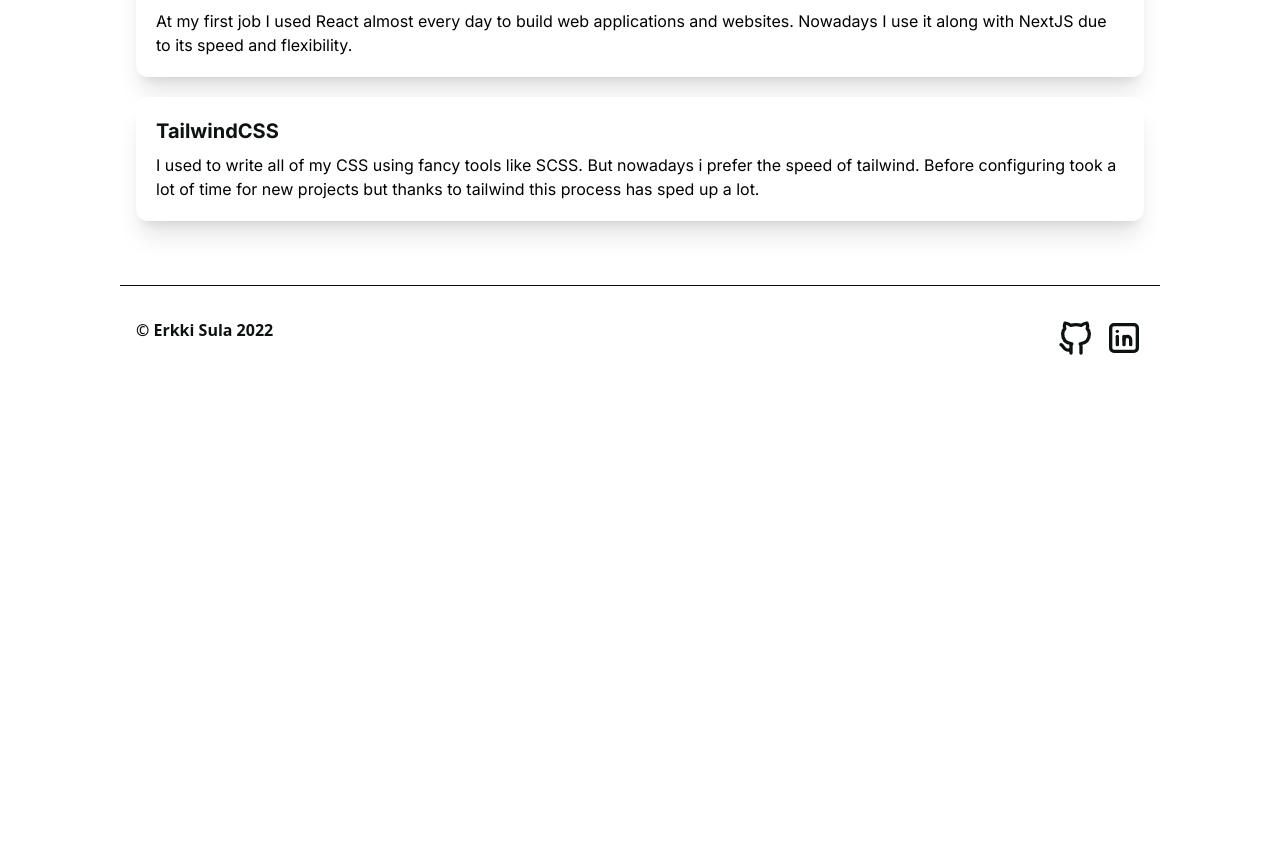
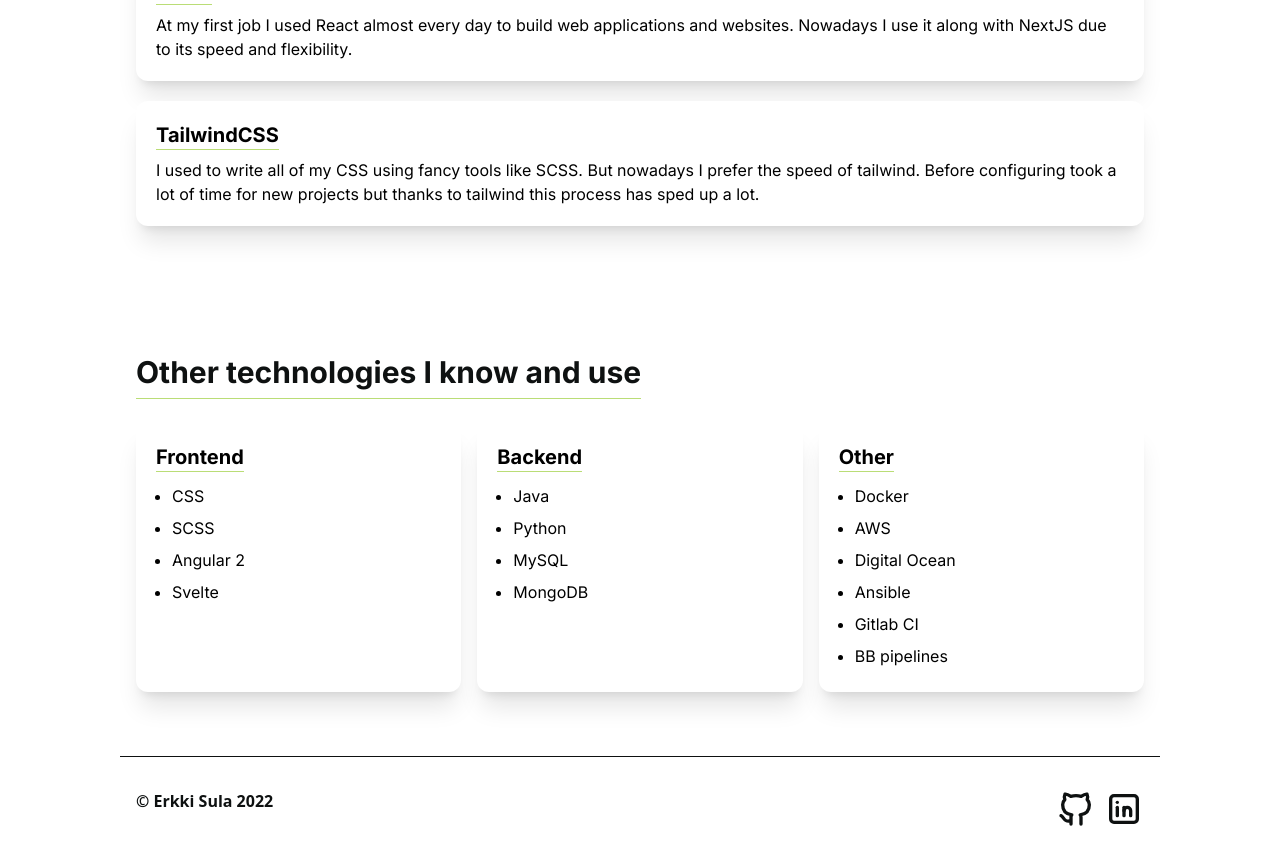
Before and after one commit to kzree/homepage, a Next.js app: page / in a window 1280 px wide. Shown: the part 1545-2406 px from the top of the page. Before the commit the page ends 1935 px from the top, so only its background shows below. Built offline with nearby package versions, Linux system fonts and the light colour scheme.

Commit message:
Add other skills section

```diff
--- /dev/null
+++ b/src/components/homepage/OtherSkills.tsx
@@ -0,0 +1,32 @@
+import { otherSkills } from '@/data/homepage';
+
+export const OtherSkills = () => {
+  const { title, columns } = otherSkills;
+
+  return (
+    <section className="container mx-auto py-16" id="other-tech">
+      <h2 className="text-3xl font-bold text-black mb-6 border-b border-secondary pb-2 inline-block">
+        {title}
+      </h2>
+      <div className="grid grid-cols-1 md:grid-cols-3 gap-4">
+        {columns.map(({ title, items }, idx) => (
+          <div
+            className="rounded-xl shadow-xl hover:shadow-secondary/20 duration-300 ease-in-out p-5 bg-white"
+            key={`tech-${idx}`}
+          >
+            <h3 className="text-xl font-bold mb-2 border-b border-secondary inline-block">
+              {title}
+            </h3>
+            <ul className="ml-4">
+              {items.map((item, idx) => (
+                <li key={`tech-item-${idx}`} className="list-disc py-1">
+                  {item}
+                </li>
+              ))}
+            </ul>
+          </div>
+        ))}
+      </div>
+    </section>
+  );
+};
--- a/src/components/homepage/Skills.tsx
+++ b/src/components/homepage/Skills.tsx
@@ -9,9 +9,7 @@
       </h2>
       {skills.map(({ description, title, icon: Icon }, idx) => (
         <div className="last:mb-0 mb-5 rounded-xl shadow-xl p-5 bg-white" key={`skill-${idx}`}>
-          <div className="flex items-center gap-2 text-primary mb-2">
-            <h3 className="text-xl font-bold">{title}</h3>
-          </div>
+          <h3 className="text-xl font-bold mb-2 border-b border-secondary inline-block">{title}</h3>
           <p>{description}</p>
         </div>
       ))}
--- a/src/components/homepage/index.tsx
+++ b/src/components/homepage/index.tsx
@@ -1,3 +1,4 @@
 export { Hero } from './Hero';
 export { Skills } from './Skills';
 export { About } from './About';
+export { OtherSkills } from './OtherSkills';
--- a/src/components/layout/Header.tsx
+++ b/src/components/layout/Header.tsx
@@ -13,7 +13,7 @@
         >
           Erkki Sula
         </Link>
-        <div className="hidden md:block space-x-4">
+        <div className="hidden md:block space-x-8">
           <Link
             scroll={false}
             className="text-white hover:text-secondary transition-all duration-300 ease-in-out"
--- a/src/data/homepage.ts
+++ b/src/data/homepage.ts
@@ -42,7 +42,25 @@
       icon: IconBrandTailwind,
       title: 'TailwindCSS',
       description:
-        'I used to write all of my CSS using fancy tools like SCSS. But nowadays i prefer the speed of tailwind. Before configuring took a lot of time for new projects but thanks to tailwind this process has sped up a lot.',
+        'I used to write all of my CSS using fancy tools like SCSS. But nowadays I prefer the speed of tailwind. Before configuring took a lot of time for new projects but thanks to tailwind this process has sped up a lot.',
     },
   ],
 };
+
+export const otherSkills = {
+  title: 'Other technologies I know and use',
+  columns: [
+    {
+      title: 'Frontend',
+      items: ['CSS', 'SCSS', 'Angular 2', 'Svelte'],
+    },
+    {
+      title: 'Backend',
+      items: ['Java', 'Python', 'MySQL', 'MongoDB'],
+    },
+    {
+      title: 'Other',
+      items: ['Docker', 'AWS', 'Digital Ocean', 'Ansible', 'Gitlab CI', 'BB pipelines'],
+    },
+  ],
+};
--- a/src/pages/index.tsx
+++ b/src/pages/index.tsx
@@ -1,6 +1,6 @@
 import { Inter } from 'next/font/google';
 import { Footer, Header } from '@/components/layout';
-import { About, Hero, Skills } from '@/components/homepage';
+import { About, Hero, OtherSkills, Skills } from '@/components/homepage';
 import { PageHead } from '@/components';
 import { seo } from '@/data/homepage';
 
@@ -16,6 +16,7 @@
           <Hero />
           <About />
           <Skills />
+          <OtherSkills />
         </main>
         <Footer />
       </div>
```
